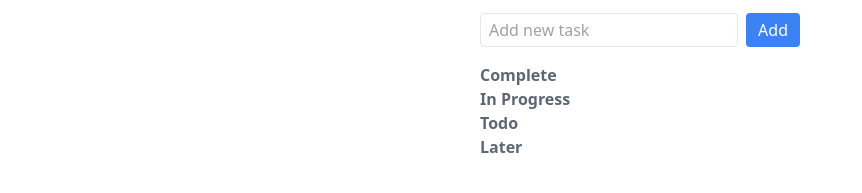
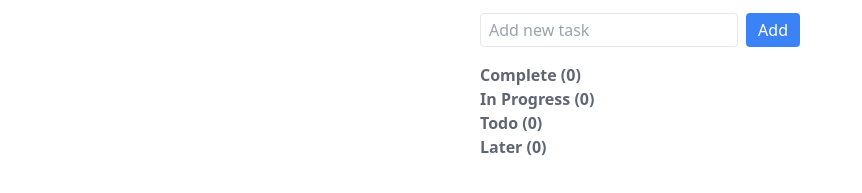
Before and after one commit to ginpei/pomodoro-2026, a SvelteKit app: page / in a window 1280 px wide. Shown: the part 295-488 px from the top of the page, without its empty margins (0-862 px from the left). Built offline with nearby package versions, Linux system fonts and the light colour scheme.

Commit message:
show task count

```diff
--- a/src/routes/TaskList.svelte
+++ b/src/routes/TaskList.svelte
@@ -18,6 +18,16 @@
     { type: 'group', group },
     ...tasks.filter(task => task.state === group).map(task => ({ type: 'task', task }))
   ]);
+  $: stateCounts = (() => {
+    const counts = GROUPS.reduce((acc, group) => {
+      acc[group] = 0;
+      return acc;
+    }, {} as Record<TaskStateName, number>);
+    for (const task of tasks) {
+      counts[task.state] = (counts[task.state] ?? 0) + 1;
+    }
+    return counts;
+  })();
 
   let dragOverGroup: TaskStateName | null = null;
 
@@ -163,7 +173,7 @@
           aria-disabled="true"
           data-group-title={item.group}
         >
-          {capitalize(item.group)}
+          {capitalize(item.group)} ({stateCounts[item.group] ?? 0})
         </li>
         {#if draggingId != null && dragOverGroup === item.group}
           <li class="mb-2">
```
